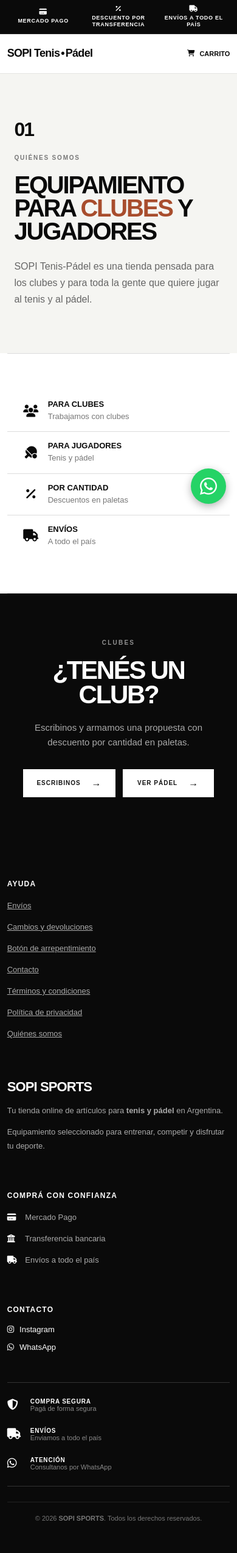
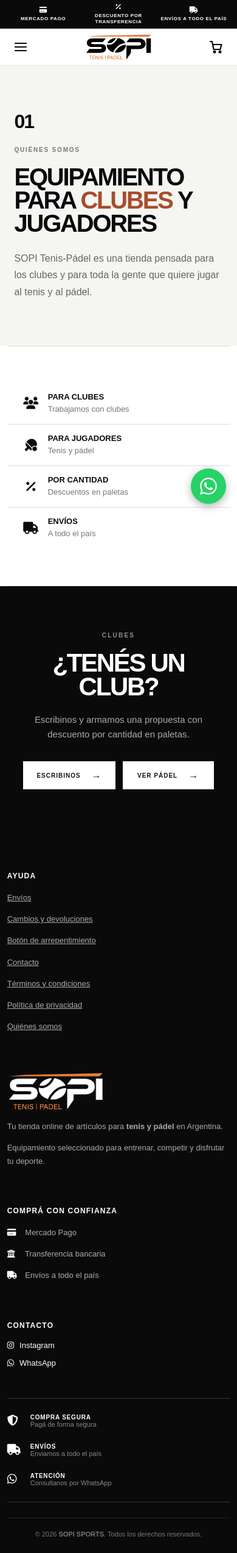
Before and after one commit to marian134/sopitenispadel, a Flask app: page /quienes-somos in a window 390 px wide. Shown: the whole page at 61% size. Before the commit the page ends 2493 px from the top, so only its background shows below. Run offline with Flask 3, Linux system fonts and the light colour scheme; data that the repository does not hold is empty.

Commit message:
Nuevo logo y orden de cabecera y catálogo en celular

```diff
--- /dev/null
+++ b/static/css/orden.css
@@ -0,0 +1,241 @@
+/* =========================================================
+   SOPI SPORTS — ORDEN DE CABECERA Y CATÁLOGO (móvil)
+   Va DESPUÉS de style.css. No cambia colores ni tipografía.
+   ========================================================= */
+
+:root { --nav-h: 60px; }
+
+/* ---------- Logo ---------- */
+.brand { display: flex; align-items: center; }
+.brand-logo { display: block; height: 56px; width: auto; }
+.footer-logo { display: block; height: 64px; width: auto; margin-bottom: 14px; }
+
+/* ---------- Elementos solo móvil (ocultos en escritorio) ---------- */
+.nav-toggle,
+.nav-drawer,
+.nav-overlay { display: none; }
+
+.nav-cart { position: relative; }
+.nav-cart-icon { width: 20px; height: 20px; flex-shrink: 0; }
+
+/* ---------- Estilo del catálogo según deporte ---------- */
+body[data-deporte="tenis"] { --accent: var(--tenis); }
+body[data-deporte="padel"] { --accent: var(--padel); }
+
+/* =========================================================
+   MÓVIL / TABLET (≤ 800px)
+   ========================================================= */
+@media (max-width: 800px) {
+
+    /* --- Cabecera: ☰  |  logo  |  carrito --- */
+    .nav-row {
+        min-height: var(--nav-h);
+        display: grid;
+        grid-template-columns: 44px 1fr 44px;
+        align-items: center;
+        gap: 8px;
+    }
+
+    .nav-sports { display: none !important; }
+
+    .nav-toggle {
+        display: inline-flex;
+        align-items: center;
+        justify-content: center;
+        width: 44px;
+        height: 44px;
+        padding: 0;
+        border: 0;
+        background: transparent;
+        color: var(--black);
+        font-size: 22px;
+        cursor: pointer;
+    }
+
+    .brand { justify-self: center; }
+    .brand-logo { height: 44px; }
+
+    .nav-actions { justify-self: end; }
+    .nav-cart {
+        width: 44px;
+        height: 44px;
+        justify-content: center;
+    }
+    .nav-cart-icon { width: 24px; height: 24px; }
+    .nav-cart-label { display: none; }
+    .nav-cart-count {
+        position: absolute;
+        top: 2px;
+        right: 0;
+        min-width: 18px;
+        height: 18px;
+        font-size: 10px;
+    }
+
+    /* --- Menú lateral (drawer) --- */
+    .nav-overlay {
+        display: block;
+        position: fixed;
+        inset: 0;
+        z-index: 190;
+        background: rgba(0, 0, 0, .55);
+        opacity: 0;
+        pointer-events: none;
+        transition: opacity .25s ease;
+    }
+
+    .nav-drawer {
+        display: flex;
+        flex-direction: column;
+        position: fixed;
+        top: 0;
+        left: 0;
+        bottom: 0;
+        z-index: 200;
+        width: min(84vw, 320px);
+        background: #fff;
+        transform: translateX(-100%);
+        transition: transform .28s ease;
+        overflow-y: auto;
+    }
+
+    body.nav-open { overflow: hidden; }
+    body.nav-open .nav-overlay { opacity: 1; pointer-events: auto; }
+    body.nav-open .nav-drawer { transform: none; }
+
+    .nav-drawer-head {
+        display: flex;
+        align-items: center;
+        justify-content: space-between;
+        min-height: var(--nav-h);
+        padding: 0 8px 0 18px;
+        border-bottom: 1px solid #e5e5e2;
+    }
+
+    .nav-drawer-head .brand-logo { height: 42px; }
+
+    .nav-close {
+        width: 44px;
+        height: 44px;
+        border: 0;
+        background: transparent;
+        font-size: 22px;
+        cursor: pointer;
+    }
+
+    .nav-drawer a {
+        display: flex;
+        align-items: center;
+        justify-content: space-between;
+        padding: 17px 20px;
+        border-bottom: 1px solid #efefec;
+        color: var(--black);
+        font-size: 13px;
+        font-weight: 900;
+        letter-spacing: .08em;
+        text-decoration: none;
+        text-transform: uppercase;
+    }
+
+    .nav-drawer a.activo { background: var(--cream); }
+
+    .nav-chevron { font-size: 22px; font-weight: 400; line-height: 1; color: var(--gray); }
+
+    .nav-drawer-sub {
+        margin-top: auto;
+        padding: 10px 0 18px;
+        background: var(--cream);
+    }
+
+    .nav-drawer-sub a {
+        padding: 12px 20px;
+        border: 0;
+        font-size: 12px;
+        font-weight: 700;
+        letter-spacing: .02em;
+        text-transform: none;
+    }
+
+    /* --- Catálogo: categorías como pestañas fijas arriba --- */
+    .cat-nav {
+        position: sticky;
+        top: var(--nav-h);
+        z-index: 20;
+        padding: 10px 0;
+        background: #fff;
+        border-bottom: 1px solid #e5e5e2;
+    }
+
+    .cat-nav-title { display: none; }
+
+    .cat-btn {
+        padding: .55rem .95rem;
+        font-size: 13px;
+        font-weight: 800;
+        border-radius: 999px;
+    }
+
+    .cat-nav ul { scrollbar-width: none; }
+    .cat-nav ul::-webkit-scrollbar { display: none; }
+
+    .cat-panel-title { font-size: 1.15rem; }
+
+    /* --- Tarjetas compactas, 2 por fila --- */
+    .cat-grid { gap: 22px 10px; }
+
+    .cat-grid .shop-product-image {
+        height: auto;
+        aspect-ratio: 1 / 1;
+    }
+
+    .cat-grid .shop-product-image img { padding: 8px; }
+
+    .cat-grid .shop-product-info { padding-top: 10px; }
+
+    .cat-grid .shop-product-brand { font-size: 9px; }
+
+    .cat-grid .shop-product-name {
+        min-height: 34px;
+        font-size: 13px;
+    }
+
+    .cat-grid .shop-product-price { font-size: 14px; }
+
+    .cat-grid .shop-product-bottom { margin-top: 10px; }
+
+    .cat-grid .shop-add {
+        width: 36px;
+        height: 36px;
+        font-size: 20px;
+    }
+
+    /* Botón de WhatsApp más chico para no tapar productos */
+    .wa-float {
+        width: 52px;
+        height: 52px;
+        font-size: 28px;
+        right: 14px;
+        bottom: 14px;
+    }
+}
+
+/* =========================================================
+   CELULAR CHICO (≤ 520px)
+   ========================================================= */
+@media (max-width: 520px) {
+
+    .sopi-promo-inner {
+        min-height: 0;
+        padding: 6px 0;
+        font-size: 8px;
+    }
+
+    .shop-content { padding: 40px 0 90px; }
+
+    .shop-hero,
+    .shop-hero-inner { min-height: 300px; }
+
+    .shop-hero-inner { padding-top: 60px; }
+
+    .shop-hero h1 { font-size: 56px; }
+}
--- a/templates/base.html
+++ b/templates/base.html
@@ -18,6 +18,7 @@
   <meta name="twitter:card" content="summary_large_image">
 
   <link rel="stylesheet" href="{{ url_for('static', filename='css/style.css') }}?v=20261023">
+  <link rel="stylesheet" href="{{ url_for('static', filename='css/orden.css') }}?v=20261107">
   <link rel="stylesheet" href="https://cdnjs.cloudflare.com/ajax/libs/font-awesome/6.5.1/css/all.min.css">
 
   {% block head_extra %}{% endblock %}
@@ -88,8 +89,15 @@
 
     <div class="container nav-row">
 
-      <a href="{{ url_for('portada') }}" class="brand">
-        SOPI Tenis<span class="dot">•</span>Pádel
+      <button type="button" class="nav-toggle" id="nav-toggle"
+              aria-label="Abrir menú" aria-expanded="false" aria-controls="nav-drawer">
+        <svg width="24" height="24" viewBox="0 0 24 24" fill="none" stroke="currentColor" stroke-width="2.2" stroke-linecap="round" stroke-linejoin="round" aria-hidden="true"><path d="M3 6h18M3 12h18M3 18h18"/></svg>
+      </button>
+
+      <a href="{{ url_for('portada') }}" class="brand" aria-label="SOPI Sports - Inicio">
+        <img src="{{ url_for('static', filename='img/logo-sopi.png') }}"
+             alt="SOPI Sports" class="brand-logo"
+             onerror="this.replaceWith(document.createTextNode('SOPI Sports'))">
       </a>
 
       <nav class="nav-sports">
@@ -111,11 +119,11 @@
 
       <div class="nav-actions">
 
-        <a href="{{ url_for('carrito_ver') }}" class="nav-cart">
+        <a href="{{ url_for('carrito_ver') }}" class="nav-cart" aria-label="Carrito">
 
-          <i class="fas fa-shopping-cart"></i>
+          <svg width="24" height="24" viewBox="0 0 24 24" fill="none" stroke="currentColor" stroke-width="2.2" stroke-linecap="round" stroke-linejoin="round" aria-hidden="true" class="nav-cart-icon"><circle cx="9" cy="20" r="1.4"/><circle cx="18" cy="20" r="1.4"/><path d="M2 3h3l2.4 12.2a1 1 0 0 0 1 .8h9.2a1 1 0 0 0 1-.8L20.5 8H6"/></svg>
 
-          Carrito
+          <span class="nav-cart-label">Carrito</span>
 
           {% if total_items_carrito %}
             <span class="nav-cart-count">
@@ -130,6 +138,55 @@
     </div>
 
   </header>
+
+
+  <!-- =====================================================
+       MENÚ LATERAL (celular)
+       Va fuera del <header> a propósito: el header tiene
+       backdrop-filter y eso rompería el position: fixed.
+       ===================================================== -->
+
+  <div class="nav-overlay" id="nav-overlay"></div>
+
+  <aside class="nav-drawer" id="nav-drawer" aria-label="Menú principal">
+
+    <div class="nav-drawer-head">
+      <a href="{{ url_for('portada') }}" class="brand" aria-label="SOPI Sports - Inicio"
+         style="padding:0;border:0;">
+        <img src="{{ url_for('static', filename='img/logo-sopi.png') }}"
+             alt="SOPI Sports" class="brand-logo"
+             onerror="this.replaceWith(document.createTextNode('SOPI Sports'))">
+      </a>
+      <button type="button" class="nav-close" id="nav-close" aria-label="Cerrar menú">
+        <svg width="24" height="24" viewBox="0 0 24 24" fill="none" stroke="currentColor" stroke-width="2.2" stroke-linecap="round" stroke-linejoin="round" aria-hidden="true"><path d="M5 5l14 14M19 5L5 19"/></svg>
+      </button>
+    </div>
+
+    {% for slug, nombre in nav_deportes.items() %}
+      <a href="{{ url_for('catalogo', deporte_slug=slug) }}"
+         class="{% if deporte_slug == slug %}activo{% endif %}">
+        {{ nombre }} <span class="nav-chevron" aria-hidden="true">›</span>
+      </a>
+    {% endfor %}
+
+    <a href="{{ url_for('quienes_somos') }}"
+       class="{% if request.endpoint == 'quienes_somos' %}activo{% endif %}">
+      Quiénes somos <span class="nav-chevron" aria-hidden="true">›</span>
+    </a>
+
+    <div class="nav-drawer-sub">
+      <a href="{{ url_for('legales.envios') }}">Envíos</a>
+      <a href="{{ url_for('legales.devoluciones') }}">Cambios y devoluciones</a>
+      <a href="{{ url_for('legales.contacto') }}">Contacto</a>
+      <a href="https://wa.me/5491128321531" target="_blank" rel="noopener">
+        <span><i class="fab fa-whatsapp"></i> WhatsApp</span>
+      </a>
+      <a href="https://www.instagram.com/sopi.tenispadel/" target="_blank" rel="noopener">
+        <span><i class="fab fa-instagram"></i> Instagram</span>
+      </a>
+    </div>
+
+  </aside>
 
 
   <!-- =====================================================
@@ -167,7 +224,11 @@
 
         <div class="footer-section">
 
-          <h3>SOPI SPORTS</h3>
+          <h3>
+            <img src="{{ url_for('static', filename='img/logo-sopi-blanco.png') }}"
+                 alt="SOPI Sports" class="footer-logo"
+                 onerror="this.replaceWith(document.createTextNode('SOPI SPORTS'))">
+          </h3>
 
           <p>
             Tu tienda online de artículos para
@@ -300,5 +361,26 @@
   </footer>
 
 
+<script>
+  (function () {
+    var body   = document.body;
+    var toggle = document.getElementById('nav-toggle');
+    var close  = document.getElementById('nav-close');
+    var overlay = document.getElementById('nav-overlay');
+    var drawer = document.getElementById('nav-drawer');
+    if (!toggle || !drawer) return;
+
+    function abrir()  { body.classList.add('nav-open');    toggle.setAttribute('aria-expanded', 'true'); }
+    function cerrar() { body.classList.remove('nav-open'); toggle.setAttribute('aria-expanded', 'false'); }
+
+    toggle.addEventListener('click', abrir);
+    if (close)   close.addEventListener('click', cerrar);
+    if (overlay) overlay.addEventListener('click', cerrar);
+    drawer.addEventListener('click', function (e) { if (e.target.closest('a')) cerrar(); });
+    document.addEventListener('keydown', function (e) { if (e.key === 'Escape') cerrar(); });
+    window.addEventListener('resize', function () { if (window.innerWidth > 800) cerrar(); });
+  })();
+</script>
+
 </body>
 </html>
```
Also changed, not shown: static/img/231605 ARTHUR ASHE COMPETITION 2025_1776189626.jpg (deleted), static/img/231625 BOOM MP NEON 2025_1776439604 (1).jpg (deleted), static/img/logo-sopi-blanco.png (added), static/img/logo-sopi.png (added).
